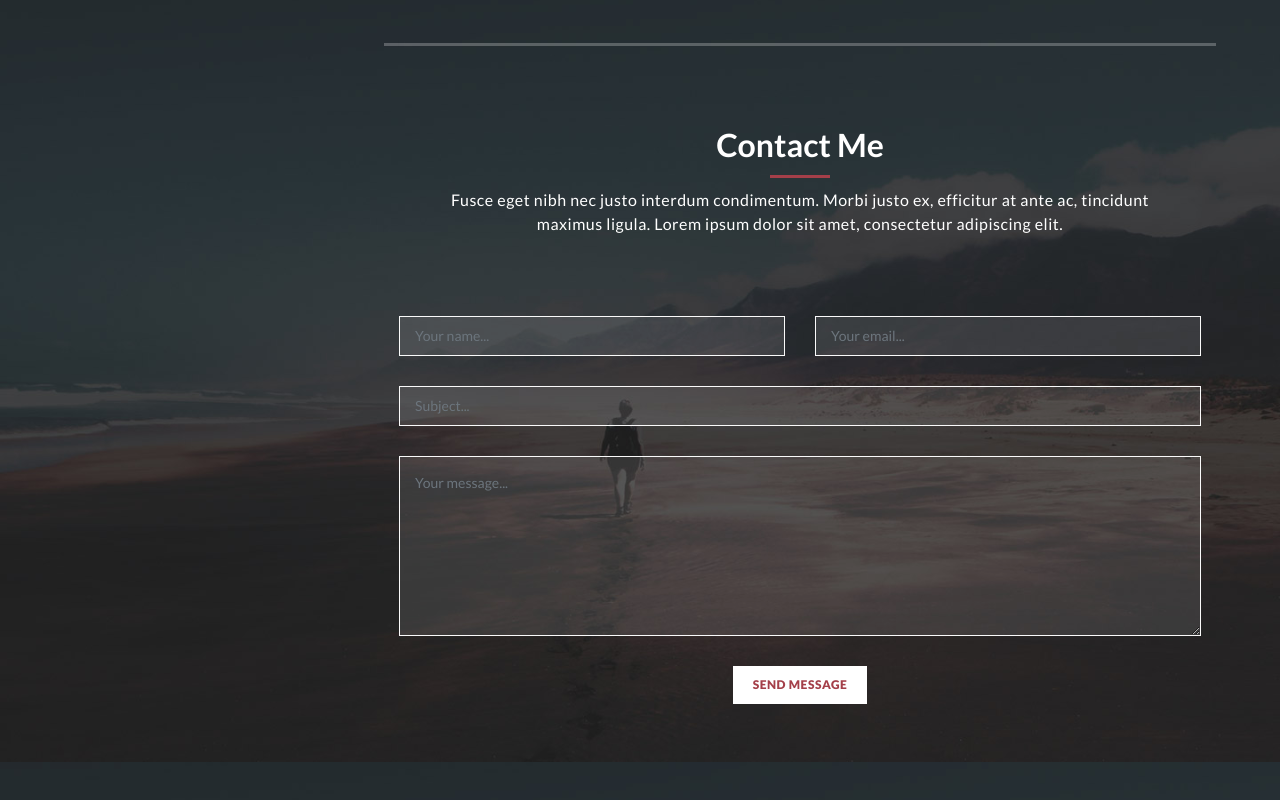
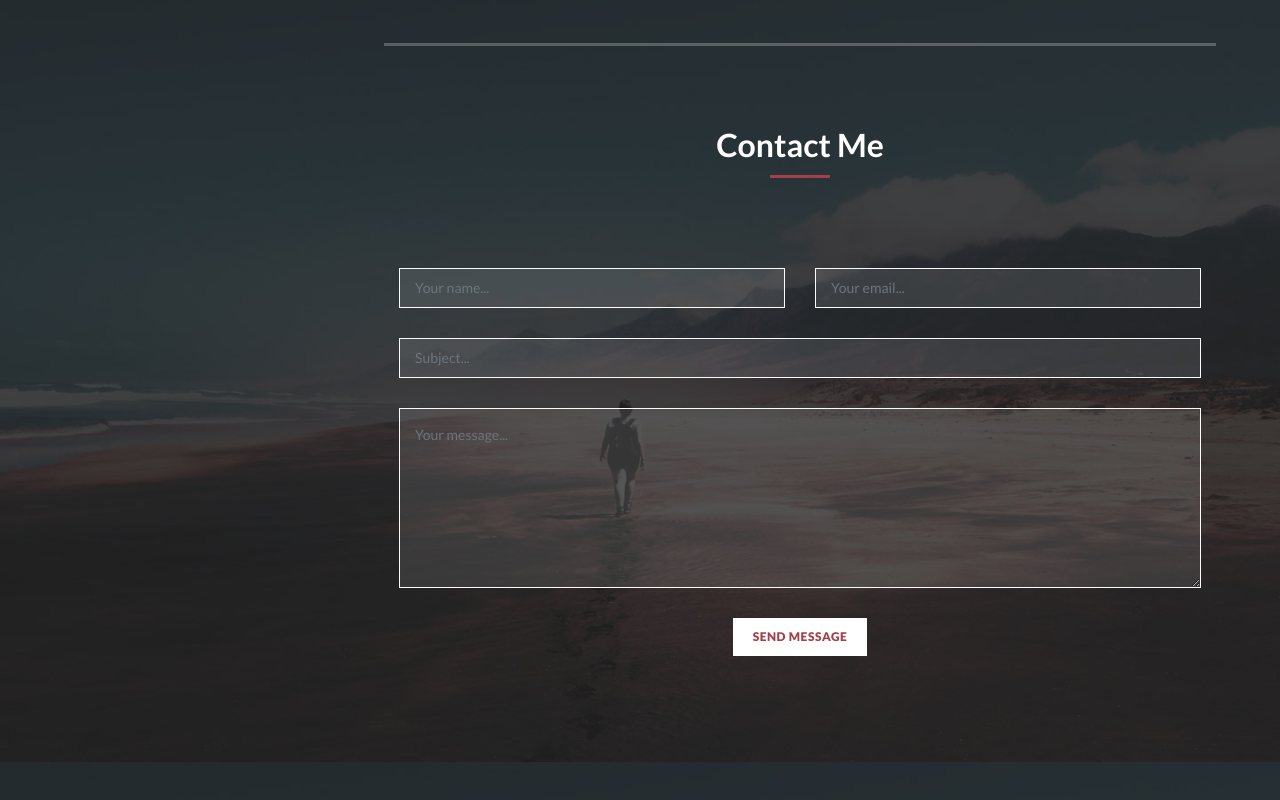
Before and after one commit to AnasAliK/My-Portfolio, a plain HTML site: page index.html in a window 1280 px wide. Shown: the part 4038-4838 px from the top of the page. Drawn offline with Linux system fonts and the light colour scheme.

Commit message:
Update index.html

```diff
--- a/index.html
+++ b/index.html
@@ -372,11 +372,7 @@ https://templatemo.com/tm-531-reflux
           <div class="section-heading">
             <h2>Contact Me</h2>
             <div class="line-dec"></div>
-            <span
-              >Fusce eget nibh nec justo interdum condimentum. Morbi justo ex,
-              efficitur at ante ac, tincidunt maximus ligula. Lorem ipsum dolor
-              sit amet, consectetur adipiscing elit.</span
-            >
+
           </div>
           <div class="row">
             <div class="right-content">
```
